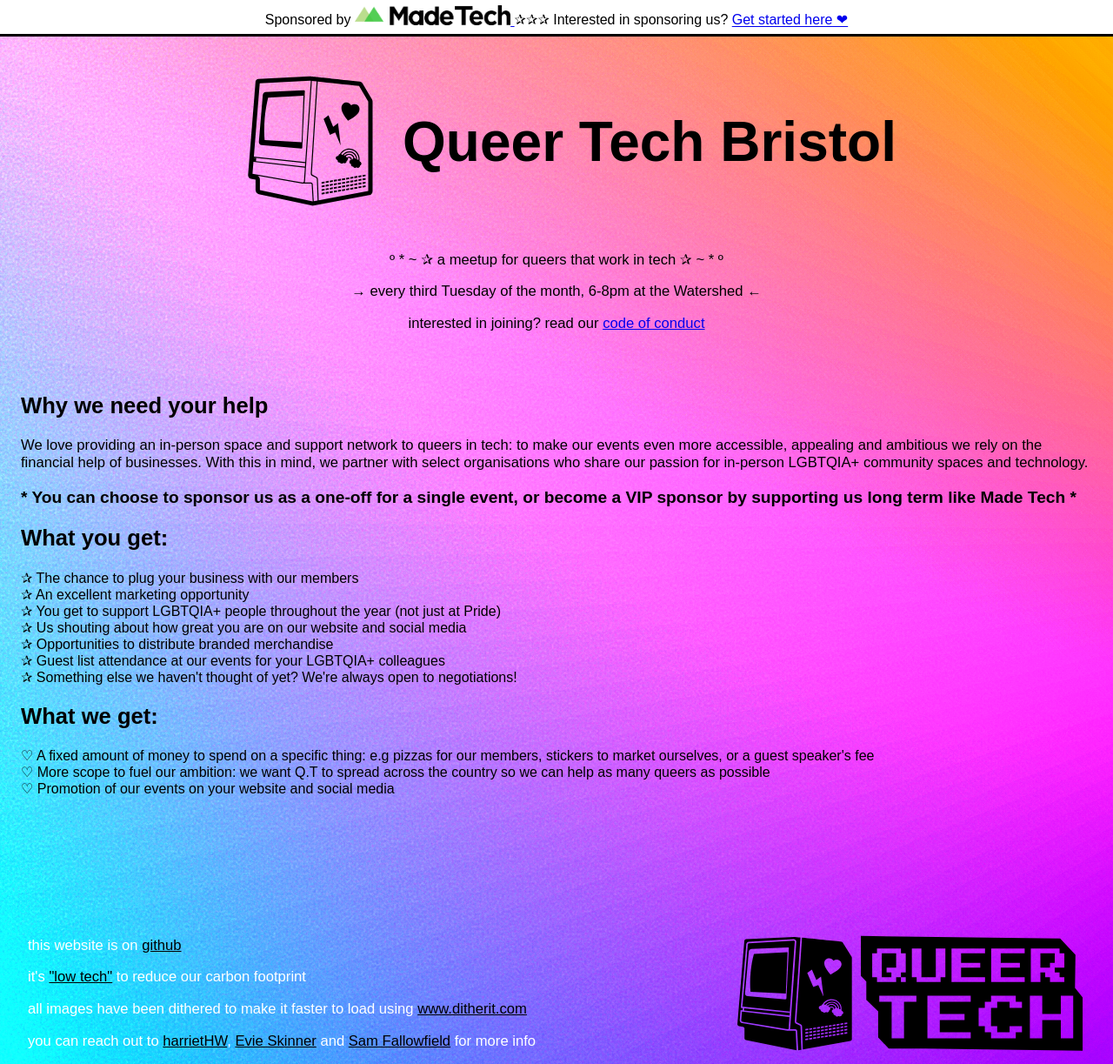
After one commit to Harriethw/queer-tech-bristol, a PHP site: page /info-for-sponsors.html in a window 1280 px wide. The commit adds this page. Shown: the whole page at 87% size. Run offline with PHP 8.4, Linux system fonts and the light colour scheme.

Commit message:
Add Made Tech banner. Add sponsor info page

```diff
--- /dev/null
+++ b/info-for-sponsors.html
@@ -0,0 +1,114 @@
+<!DOCTYPE html>
+<html lang="en">
+  <head>
+    <meta name="viewport" content="width=device-width, initial-scale=1.0">
+    <!-- Primary Meta Tags -->
+    <title>Queer Tech Bristol</title>
+    <meta name="title" content="Queer Tech Bristol">
+    <meta name="description" content="Queer Tech Bristol, a community meetup for LGBTQIA+ working in tech, hosted at the Watershed">
+
+    <!-- Open Graph / Facebook -->
+    <meta property="og:type" content="website">
+    <meta property="og:url" content="https://queertechbristol.com/">
+    <meta property="og:title" content="Queer Tech Bristol">
+    <meta property="og:description" content="Queer Tech Bristol, a community meetup for LGBTQIA+ working in tech, hosted at the Watershed">
+    <meta property="og:image" content="https://www.queertechbristol.com/images/qtb_banner_february.png">
+
+    <!-- Twitter -->
+    <meta property="twitter:card" content="summary_large_image">
+    <meta property="twitter:url" content="https://queertechbristol.com/">
+    <meta property="twitter:title" content="Queer Tech Bristol">
+    <meta property="twitter:description" content="Queer Tech Bristol, a community meetup for LGBTQIA+ working in tech, hosted at the Watershed">
+    <meta property="twitter:image" content="https://www.queertechbristol.com/images/qtb_banner_february.png">
+
+    <link rel="stylesheet" href="styles.css"/>
+    <link rel="icon" type="image" href="favicon.png"/>
+  </head>
+  <body>
+    <div id="background"></div>
+    <header>
+      <span class="header__sponsor-section">
+        Sponsored by
+          <a href="https://www.madetech.com/">
+            <img src="./images/made-tech-logo-colour.png" class="header__made-tech-image" />
+          </a>
+          ✰✰✰
+          Interested in sponsoring us? <a href="./info-for-sponsors.html">Get started here ❤</a>
+        </span>
+      <div class="header__logo">
+          <a href="./index.html">
+            <img alt="a logo depicting a retro computer with rainbow stickers on it" src="./images/qtb_logo_computer_transparent.svg"/>
+            <h1>Queer Tech Bristol</h1>
+          </a>
+      </div>
+      <div>
+        <p>
+          <span aria-hidden="true">º * ~ ✰ </span> a meetup for queers that work
+          in tech <span aria-hidden="true">✰ ~ * º</span>
+        </p>
+        <p>
+          <span aria-hidden="true">→</span> every third Tuesday of the month,
+          6-8pm at the Watershed <span aria-hidden="true">←</span>
+        </p>
+        <p>
+          interested in joining? read our <a href="https://berlincodeofconduct.org/">code of conduct</a>
+        </p>
+      </div>
+    </header>
+    <main>
+      <div class="sponsorship-info">
+        <section aria-label="why-we-need-your-help">
+            <h2>Why we need your help</h2>
+         <p>We love providing an in-person space and support network to queers in tech: to make our events
+             even more accessible, appealing and ambitious we rely on the financial help of businesses.
+            With this in mind, we partner with select organisations who share our passion for in-person LGBTQIA+
+             community spaces and technology. </p>
+             <h3>
+                * You can choose to sponsor us as a one-off for a single event,
+                 or become a VIP sponsor by supporting us long term like Made Tech *
+             </h3>
+        </section>
+        <section aria-label="what-you-get">
+            <h2>What you get:</h2>
+            <ul>
+                <li>✰ The chance to plug your business with our members</li>
+                <li>✰ An excellent marketing opportunity</li>
+                <li>✰ You get to support LGBTQIA+ people throughout the year (not just at Pride)</li>
+                <li>✰ Us shouting about how great you are on our website and social media</li>
+                <li>✰ Opportunities to distribute branded merchandise</li>
+                <li>✰ Guest list attendance at our events for your LGBTQIA+ colleagues</li>
+                <li>✰ Something else we haven't thought of yet? We're always open to negotiations!</li>
+            </ul>
+        </section>
+        <section aria-label="what-we-get">
+            <h2>What we get:</h2>
+            <ul>
+                <li>♡ A fixed amount of money to spend on a specific thing: e.g pizzas for our members, stickers to market ourselves, or a guest speaker's fee</li>
+                <li>♡ More scope to fuel our ambition: we want Q.T to spread across the country so we can help as many queers as possible</li>
+                <li>♡ Promotion of our events on your website and social media</li>
+            </ul>
+        </section>
+        <section aria-label="get-started">
+
+        </section>
+        <section aria-label="vip-sponsors">
+
+        </section>
+        <section aria-label="previous-one-off-sponsors">
+
+        </section>
+
+
+      </div>
+    </main>
+    <footer>
+      <div>
+        <p>this website is on <a href="https://github.com/Harriethw/queer-tech-bristol">github</a></p>
+        <p>it's <a href="https://www.lowtechmagazine.com/2018/09/how-to-build-a-lowtech-website.html">"low tech"</a> to reduce our carbon footprint </p>
+        <p>all images have been dithered to make it faster to load using <a href="https://ditherit.com/">www.ditherit.com</a></p>
+        <p>you can reach out to <a href="https://twitter.com/HarrietHW">harrietHW</a>, <a href="https://www.linkedin.com/in/evie-skinner-0bb389127">Evie Skinner</a> and <a href="https://www.linkedin.com/in/sam-fallowfield-517286211">Sam Fallowfield</a> for more info</p>
+      </div>
+      <img src="./images/qtb_logo_full_black.svg">
+    </footer>
+  </body>
+</html>
--- a/styles.css
+++ b/styles.css
@@ -100,6 +100,28 @@ header {
   padding: 2em;
 }
 
+.header__logo a {
+  text-decoration: none;
+  color: inherit;
+  display: inherit;
+  flex-wrap: inherit;
+  align-items: inherit;
+  justify-content: inherit;
+}
+
+.header__made-tech-image {
+  height: 7%;
+  width: 14%;
+}
+
+.header__sponsor-section {
+  background-color: white;
+  border-bottom: 3px solid black;
+  padding-top: 0.5%;
+  padding-bottom: 0.5%;
+  margin-bottom: 1%;
+}
+
 html {
   background-color: white;
 }
@@ -128,6 +150,16 @@ h3 {
 
 p {
   font-size: 4vw;
+}
+
+.sponsorship-info {
+  margin-bottom: 3em;
+  padding-left: 1.5em;
+  padding-right: 1.5em;
+}
+
+.sponsorship-info section {
+  background-color: white transparent;
 }
 
 /* desktop */
```
Also changed, not shown: index.html (+8 -0 lines), images/made-tech-logo-colour.png (added).
